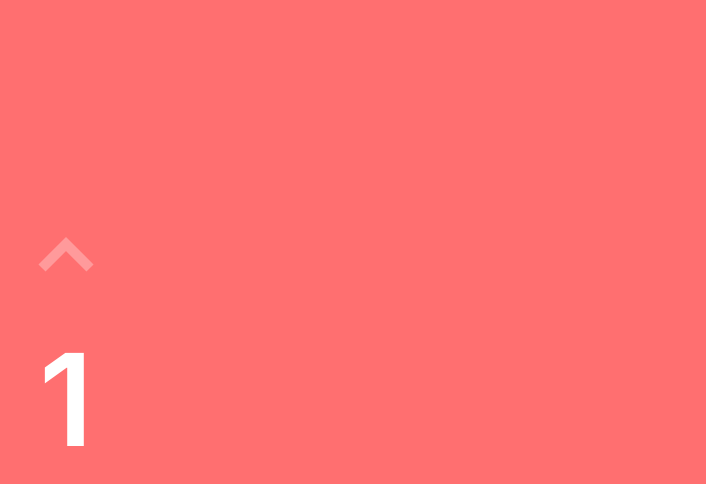
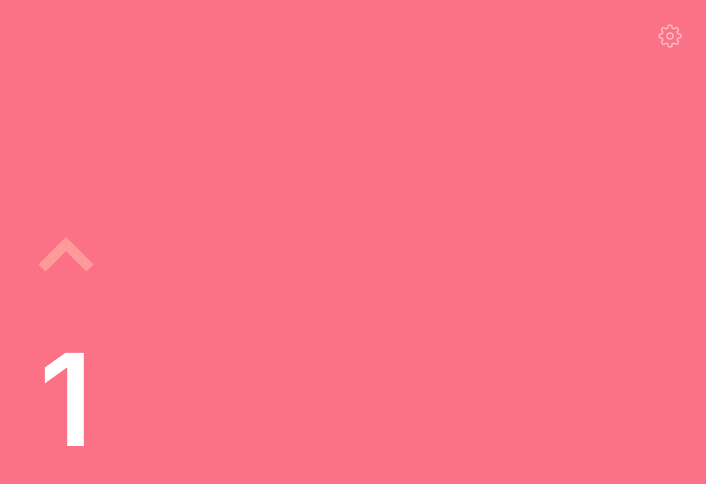
Before and after one commit to chtozamm/annyknits, a Next.js app: page / in a window 1280 px wide. Shown: the top 484 px of the page, without its empty margins (574-1280 px from the left). Built offline with nearby package versions, Linux system fonts and the light colour scheme.

Commit message:
Turn into client component, add theming, animations

```diff
--- a/app/layout.tsx
+++ b/app/layout.tsx
@@ -1,33 +1,94 @@
-import type { Metadata } from "next";
+"use client";
+
 import { Inter } from "next/font/google";
 import "./globals.css";
+import { useEffect, useState } from "react";
+import { motion } from "framer-motion";
 
 const inter = Inter({ subsets: ["latin"] });
 
-export const metadata: Metadata = {
-  title: "Annyknits - Knitting counter 🧶",
-  description:
-    "A simple counter that's designed to help you keep track of the knitting patterns.",
-};
+const colors = ["red", "orange", "mint", "sky", "lavender", "rose"];
 
 export default function RootLayout({
   children,
 }: {
   children: React.ReactNode;
 }) {
+  const [theme, setTheme] = useState("rose");
+  const [loading, setLoading] = useState(true);
+
+  useEffect(() => {
+    const theme = localStorage.getItem("theme") as string;
+    if (theme) setTheme(theme);
+    setLoading(false);
+  }, []);
+
+  function changeColor(color: string) {
+    setTheme(color);
+    localStorage.setItem("theme", color);
+  }
+  const [isOpen, setIsOpen] = useState(false);
   return (
-    <html
-      lang="en"
-      className="max-w-screen h-screen max-h-screen w-screen overflow-hidden bg-[#ff6f70]"
-    >
+    <html lang="en" className={`bg-${theme}-primary select-none`}>
       <head>
         <head>
           <link rel="manifest" href="/manifest.json" />
           <link rel="apple-touch-icon" href="/icon.png" />
-          <meta name="theme-color" content="#ff6f70" />
+          <meta name="theme-color" content="#ffffff" />
         </head>
       </head>
-      <body className={inter.className}>{children}</body>
+      <body className={inter.className}>
+        {!loading && (
+          <motion.div
+            initial={{ opacity: 0 }}
+            animate={{ opacity: 1 }}
+            transition={{ duration: 0.5, ease: "easeOut" }}
+            className="flex flex-col items-center"
+          >
+            <motion.button
+              className="group absolute right-6 top-6 text-white opacity-50 active:opacity-100 md:hover:opacity-100 lg:focus-visible:opacity-100"
+              onClick={() => setIsOpen(!isOpen)}
+            >
+              <SettingsIcon />
+            </motion.button>
+            <motion.ul
+              animate={isOpen ? "open" : "closed"}
+              variants={{ open: { y: 0 }, closed: { y: -80 } }}
+              initial={{ y: -80 }}
+              transition={{ duration: 1, type: "spring", stiffness: 150 }}
+              className="absolute top-8 flex w-fit justify-center gap-3"
+            >
+              {colors.map((color) => (
+                <motion.button
+                  whileTap={{ scale: 1.25 }}
+                  key={color}
+                  onClick={() => changeColor(color)}
+                  className={`h-6 w-6 rounded-full border-2 border-white border-opacity-75 bg-${color}-primary`}
+                />
+              ))}
+            </motion.ul>
+            {children}
+          </motion.div>
+        )}
+      </body>
     </html>
   );
 }
+
+const SettingsIcon = () => (
+  <svg
+    fill="none"
+    shapeRendering="geometricPrecision"
+    stroke="currentColor"
+    height="24"
+    strokeLinecap="round"
+    strokeLinejoin="round"
+    strokeWidth="1.5"
+    viewBox="0 0 24 24"
+    width="24"
+    className="h-6 w-6"
+  >
+    <circle cx="12" cy="12" r="3" />
+    <path d="M19.4 15a1.65 1.65 0 00.33 1.82l.06.06a2 2 0 010 2.83 2 2 0 01-2.83 0l-.06-.06a1.65 1.65 0 00-1.82-.33 1.65 1.65 0 00-1 1.51V21a2 2 0 01-2 2 2 2 0 01-2-2v-.09A1.65 1.65 0 009 19.4a1.65 1.65 0 00-1.82.33l-.06.06a2 2 0 01-2.83 0 2 2 0 010-2.83l.06-.06a1.65 1.65 0 00.33-1.82 1.65 1.65 0 00-1.51-1H3a2 2 0 01-2-2 2 2 0 012-2h.09A1.65 1.65 0 004.6 9a1.65 1.65 0 00-.33-1.82l-.06-.06a2 2 0 010-2.83 2 2 0 012.83 0l.06.06a1.65 1.65 0 001.82.33H9a1.65 1.65 0 001-1.51V3a2 2 0 012-2 2 2 0 012 2v.09a1.65 1.65 0 001 1.51 1.65 1.65 0 001.82-.33l.06-.06a2 2 0 012.83 0 2 2 0 010 2.83l-.06.06a1.65 1.65 0 00-.33 1.82V9a1.65 1.65 0 001.51 1H21a2 2 0 012 2 2 2 0 01-2 2h-.09a1.65 1.65 0 00-1.51 1z" />
+  </svg>
+);
```
